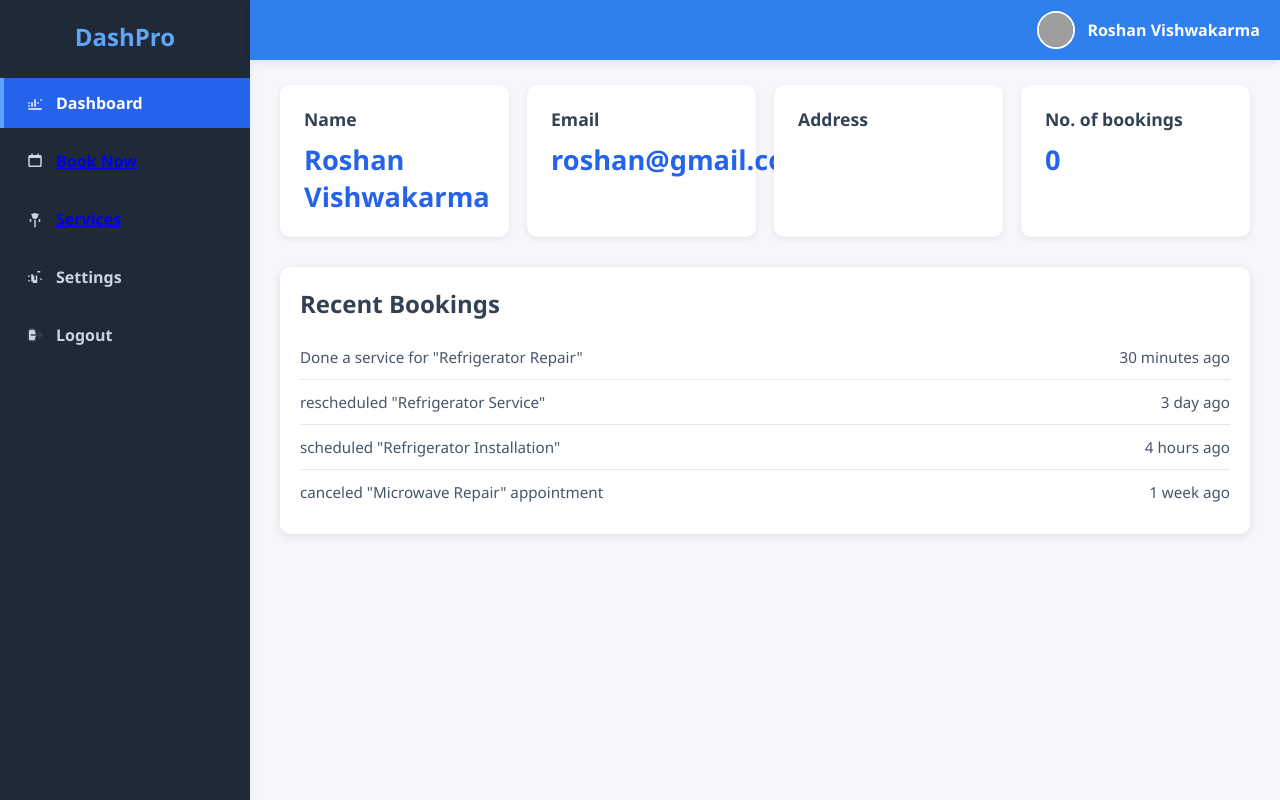
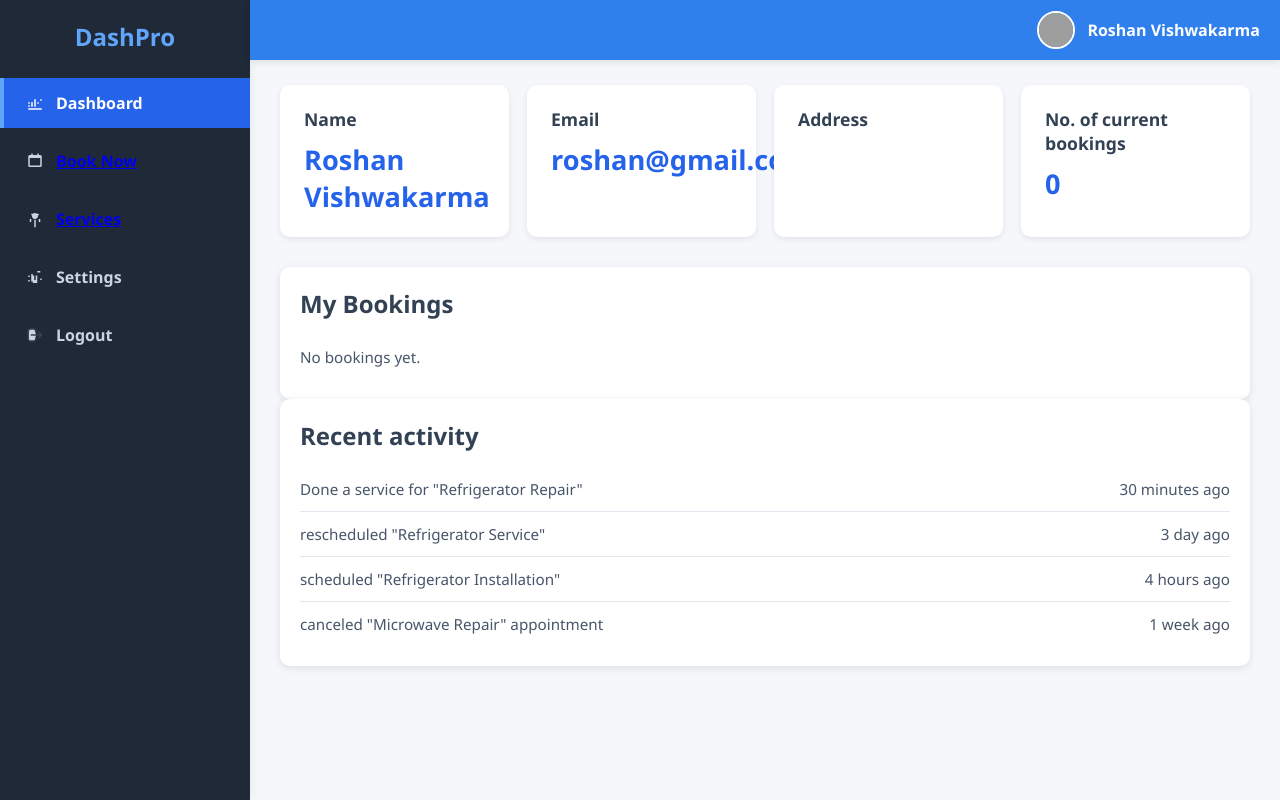
Before and after one commit to CarefreeGeek/Appliance_service, a Django app: page /dashboard/ in a window 1280 px wide. Run offline with Django 5.2, Linux system fonts and the light colour scheme; a user stored in the database is signed in; data comes from the database, SQL or seed files in the repository; both versions use the stored data as it was after the commit; some libraries are stand-ins or nearby versions; grey boxes are pictures that could not be loaded.

Commit message:
finalize

```diff
--- a/core/models.py
+++ b/core/models.py
@@ -17,6 +17,7 @@ class Employee(models.Model):
 class Booking(models.Model):
     user = models.ForeignKey(User, on_delete=models.CASCADE)
     service_name = models.CharField(max_length=100)
+    assigned = models.BooleanField(blank=True, null=True)
     date = models.DateTimeField()
     status = models.CharField(max_length=20, choices=[('scheduled', 'Scheduled'), ('done', 'Done'), ('canceled', 'Canceled')])
 
--- a/core/templates/auth/user_dashboard.html
+++ b/core/templates/auth/user_dashboard.html
@@ -17,12 +17,15 @@
             left: 0;
             width: 100%;
             height: 100%;
-            background-color: rgba(0, 0, 0, 0.5); /* Semi-transparent black overlay */
+            background-color: rgba(0, 0, 0, 0.5);
+            /* Semi-transparent black overlay */
             display: flex;
             justify-content: center;
             align-items: center;
-            z-index: 1000; /* Ensure it's above other content */
-            visibility: hidden; /* Hidden by default */
+            z-index: 1000;
+            /* Ensure it's above other content */
+            visibility: hidden;
+            /* Hidden by default */
             opacity: 0;
             transition: visibility 0s, opacity 0.3s ease-in-out;
         }
@@ -39,9 +42,11 @@
             border-radius: 8px;
             box-shadow: 0 4px 8px rgba(0, 0, 0, 0.2);
             width: 90%;
-            max-width: 400px; /* Max width for larger screens */
+            max-width: 400px;
+            /* Max width for larger screens */
             position: relative;
-            transform: translateY(-20px); /* Slight animation when appearing */
+            transform: translateY(-20px);
+            /* Slight animation when appearing */
             transition: transform 0.3s ease-in-out;
         }
 
@@ -186,12 +191,31 @@
                     <p>{{ request.user.profile.address }}</p>
                 </article>
                 <article class="card" tabindex="0" aria-live="polite">
-                    <h3>No. of bookings</h3>
+                    <h3>No. of current bookings</h3>
                     <p>{{ bookings_count }}</p> {# Use the context variable for actual count #}
                 </article>
             </section>
             <section class="activity" aria-label="Recent activity">
-                <h2>Recent Bookings</h2>
+                <h2>My Bookings</h2>
+                <ul>
+                    {% for booking in user_bookings %}
+                    <li tabindex="0">
+                        <span>
+                            scheduled a service for "{{ booking.appliance_name }}"
+                        </span>
+                        <time datetime="{{ booking.created_at|date:'c' }}">
+                            {{ booking.created_at|timesince }} ago
+                        </time>
+                    </li>
+                    {% empty %}
+                    <li>No bookings yet.</li>
+                    {% endfor %}
+                </ul>
+
+
+            </section>
+            <section class="activity" aria-label="Recent activity">
+                <h2>Recent activity</h2>
                 <ul>
                     <li tabindex="0">
                         <span>Done a service for "Refrigerator Repair"</span>
@@ -215,7 +239,8 @@
         </main>
     </div>
 
-    <div id="settingsModal" class="modal-backdrop" aria-hidden="true" role="dialog" aria-modal="true" aria-labelledby="modalTitle">
+    <div id="settingsModal" class="modal-backdrop" aria-hidden="true" role="dialog" aria-modal="true"
+        aria-labelledby="modalTitle">
         <div class="modal-content">
             <button class="modal-close-button" aria-label="Close dialog" id="closeSettingsModal">&times;</button>
             <div class="modal-header">
--- a/core/views.py
+++ b/core/views.py
@@ -19,7 +19,7 @@ def register_view(request):
         if form.is_valid():
             user = form.save()
             login(request,user)
-            return render (request,'auth/user_dashboard.html')
+            return render (request,'auth/login.html')
     else:
         initial_data = {'username':'', 'first_name':'', 'password1':'','password2':""}
         form = UserCreationForm(initial=initial_data)
@@ -43,15 +43,20 @@ def login_view(request):
 
 @auth
 def dashboard_view(request):
+    bookings = ServiceBooking.objects.filter(user=request.user).order_by('-created_at')[:5]
+
     context = {
         'user': request.user,
-        'bookings_count': ServiceBooking.objects.filter(user=request.user).count()
+        'bookings_count': ServiceBooking.objects.filter(user=request.user).count(),
+        'user_bookings': bookings
     }
+
     return render(request, 'auth/user_dashboard.html', context)
+
 
 def logout_view(request):
     logout(request)
-    return redirect('login_view')
+    return redirect('home')
 
 
 def mac_dashboard(request):
--- a/home/templates/main/book.html
+++ b/home/templates/main/book.html
@@ -18,7 +18,7 @@
             <input type="text" id="city" name="customer_city" required>
             <label for="phone">Phone Number:</label>
             <input type="tel" id="phone" name="customer_phone" required>
-            <input type="email" id="email" name="customer_email">
+            <input type="email" id="email" value="{{ user.first_name }}" name="customer_email">
         </div>
 
         <h2>Appliance</h2>
--- a/requirements.txt
+++ b/requirements.txt
@@ -3,3 +3,4 @@ gunicorn
 asgiref
 sqlparse
 tzdata
+django-widget-tweaks
```
Also changed, not shown: home/models.py (+1 -7 lines), home/templates/base.html (+10 -8 lines), core/migrations/0005_booking_assigned.py (added), db.sqlite3, home/migrations/0003_servicebooking_assigned.py (added).
